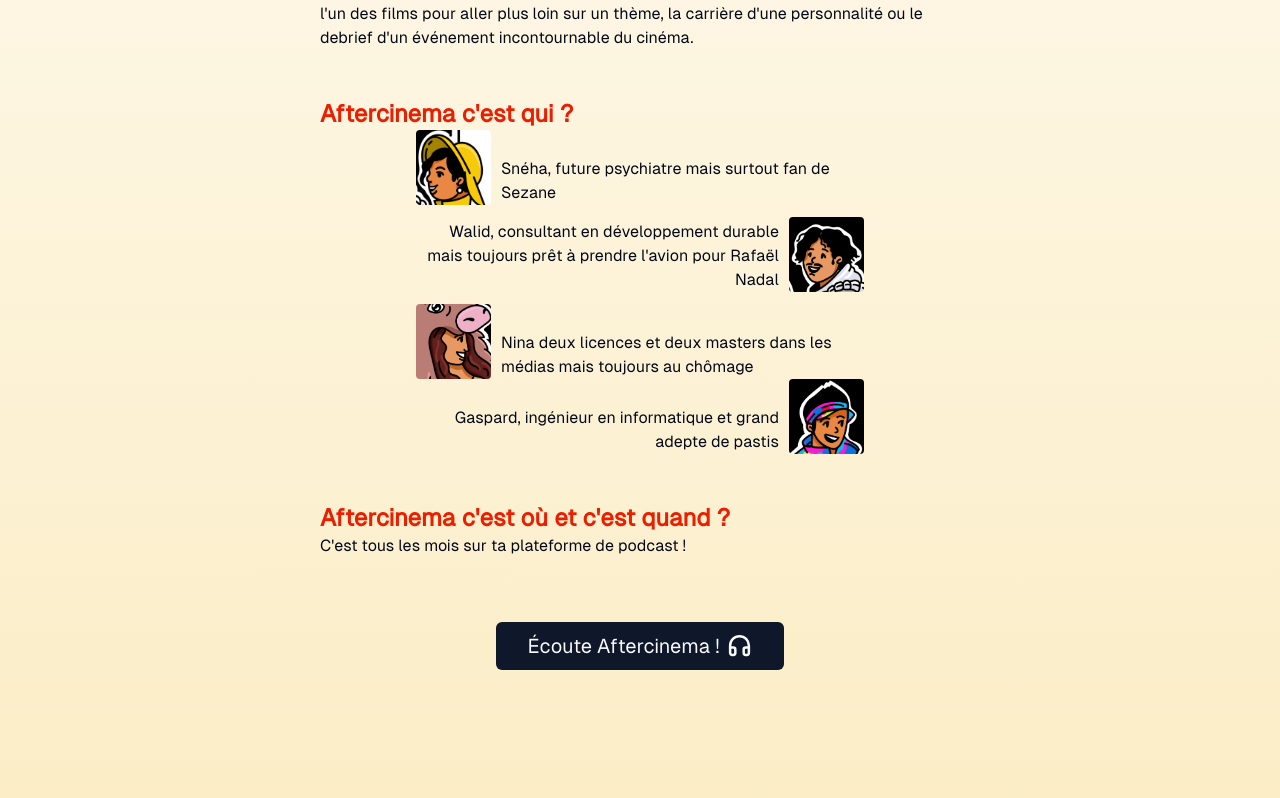
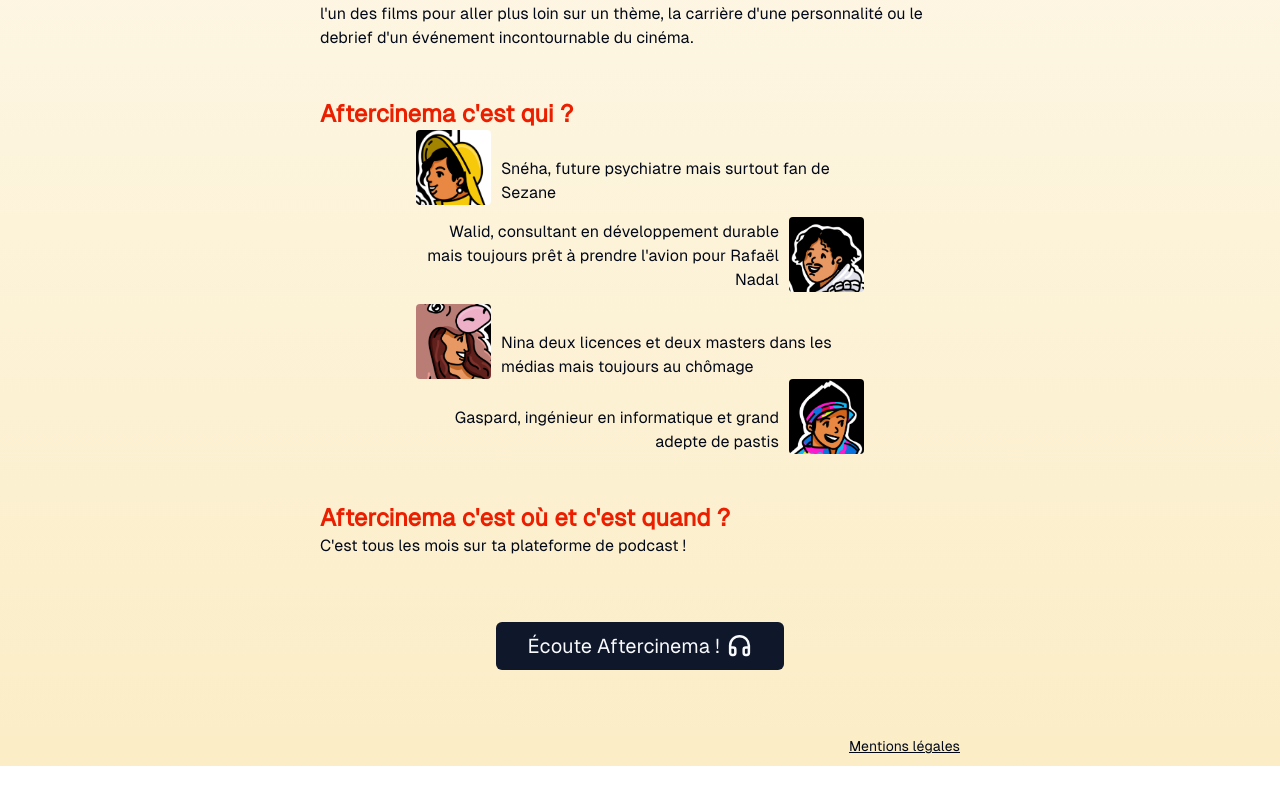
Before and after one commit to gcothiasfaure/Aftercinema, a Next.js app in the folder web-app/: page / in a window 1280 px wide. Shown: the part 810-1608 px from the top of the page. After the commit the page ends 1576 px from the top, so only its background shows below. Built offline with nearby package versions, Linux system fonts and the light colour scheme; no server answers.

Commit message:
/legal du site

```diff
--- a/web-app/app/layout.tsx
+++ b/web-app/app/layout.tsx
@@ -35,7 +35,7 @@ export default function RootLayout({
 				<body
 					suppressHydrationWarning
 					className={cn(
-						"min-h-screen bg-background font-sans antialiased",
+						"bg-background font-sans antialiased",
 						myFont.variable
 					)}
 				>
--- /dev/null
+++ b/web-app/app/legal/page.tsx
@@ -0,0 +1,14 @@
+import ActionBtn from "@/components/action-btn";
+import LogoContainer from "@/components/logo-container";
+
+export default function Legal() {
+	return (
+		<div className="h-dvh bg-gradient-to-t from-backgroundbottom to-white">
+			<LogoContainer />
+			<div className="mt-5 text-center">
+				<h1 className="mx-1 text-sm mb-12">Ce site est hébergé par OVH SAS 2 rue Kellermann - 59100 Roubaix - France.</h1>
+				<ActionBtn />
+			</div>
+		</div>
+	);
+}
--- a/web-app/app/not-found.tsx
+++ b/web-app/app/not-found.tsx
@@ -3,10 +3,10 @@ import LogoContainer from "@/components/logo-container";
 
 export default function NotFound() {
 	return (
-		<div className="h-screen bg-gradient-to-t from-backgroundbottom to-white pb-24 ">
+		<div className="h-[calc(100dvh)] bg-gradient-to-t from-backgroundbottom to-white">
 			<LogoContainer />
 			<div className="mt-5 text-center">
-				<h1 className="text-2xl font-bold mb-12">Cette page n'existe pas.</h1>
+				<h1 className="text-2xl font-bold ">Cette page n'existe pas.</h1>
 				<ActionBtn />
 			</div>
 		</div>
--- a/web-app/app/page.tsx
+++ b/web-app/app/page.tsx
@@ -11,9 +11,11 @@ import EmailMenuBtn from "@/components/menu-btn/email-menu-btn";
 import ShareMenuBtn from "@/components/menu-btn/share-menu-btn";
 import ChartMenuBtn from "@/components/menu-btn/chart-menu-btn";
 
+import Link from "next/link";
+
 export default function Home() {
 	return (
-		<div className="bg-gradient-to-t from-backgroundbottom to-white pb-24">
+		<div className="bg-gradient-to-t from-backgroundbottom to-white pb-2">
 			<div className="fixed top-0 w-[100vw] z-50">
 				<div className="flex justify-end m-2 max-w-screen-sm mx-2 sm:mx-auto">
 					<div className="flex">
@@ -120,8 +122,11 @@ export default function Home() {
 					</h2>
 					<p>C'est tous les mois sur ta plateforme de podcast !</p>
 				</div>
-				<div className="flex justify-center mt-16 mb-8">
+				<div className="flex justify-center mt-16 mb-16">
 					<ActionBtn />
+				</div>
+				<div className="text-end">
+					<Link href="/legal" className="underline text-sm">Mentions légales</Link>
 				</div>
 			</div>
 		</div>
```
